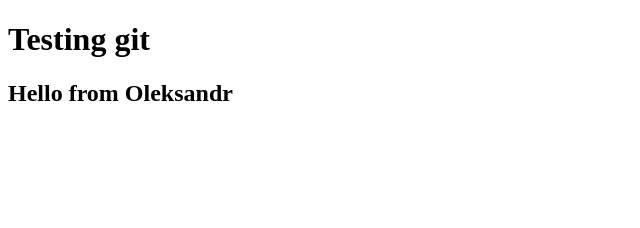
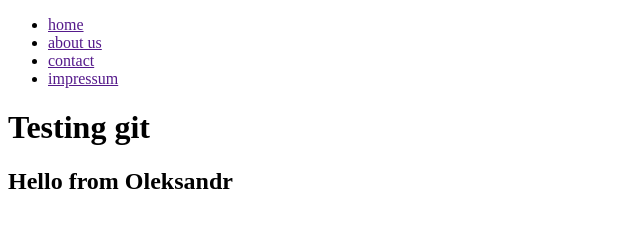
Before and after one commit to ReaganS94/WD-65, a plain HTML site: page index.html in a window 1280 px wide. Shown: the whole page, without its empty margins (0-640 px from the left). Drawn offline with Linux system fonts and the light colour scheme.

Commit message:
created very cool navbar

```diff
--- a/index.html
+++ b/index.html
@@ -6,6 +6,14 @@
     <title>Document</title>
   </head>
   <body>
+    <nav>
+      <ul>
+        <li><a href="">home</a></li>
+        <li><a href="">about us</a></li>
+        <li><a href="">contact</a></li>
+        <li><a href="">impressum</a></li>
+      </ul>
+    </nav>
     <h1>Testing git</h1>
     <h2>Hello from Oleksandr</h2>
   </body>
```
